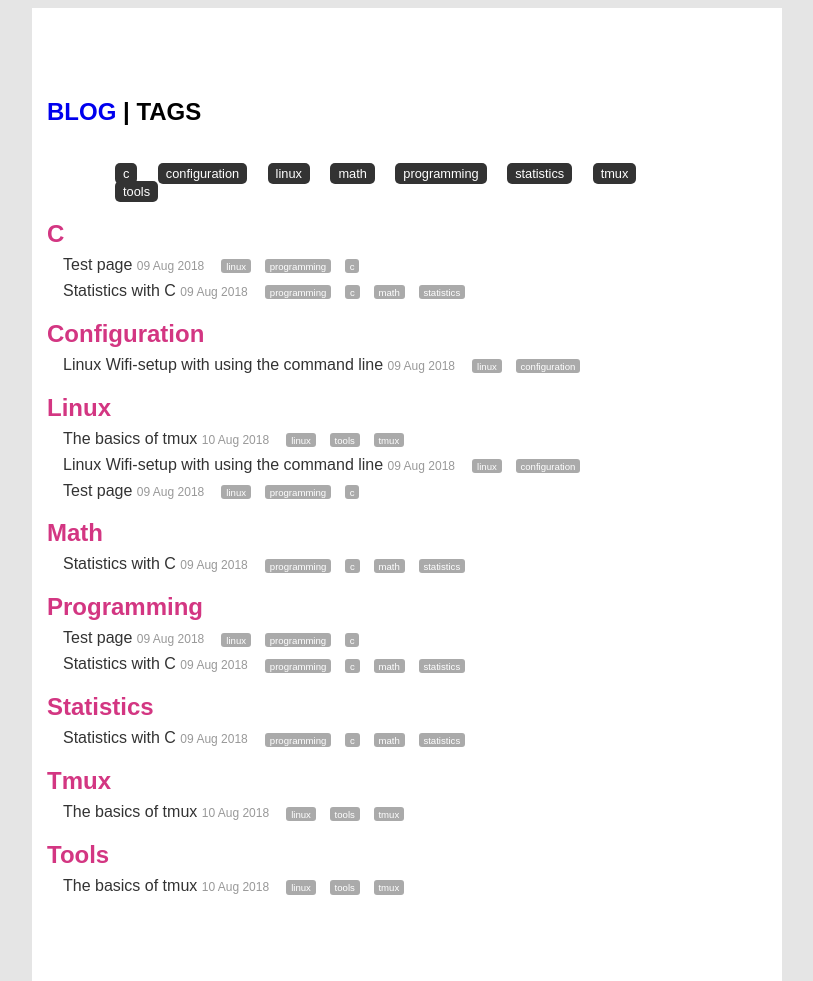
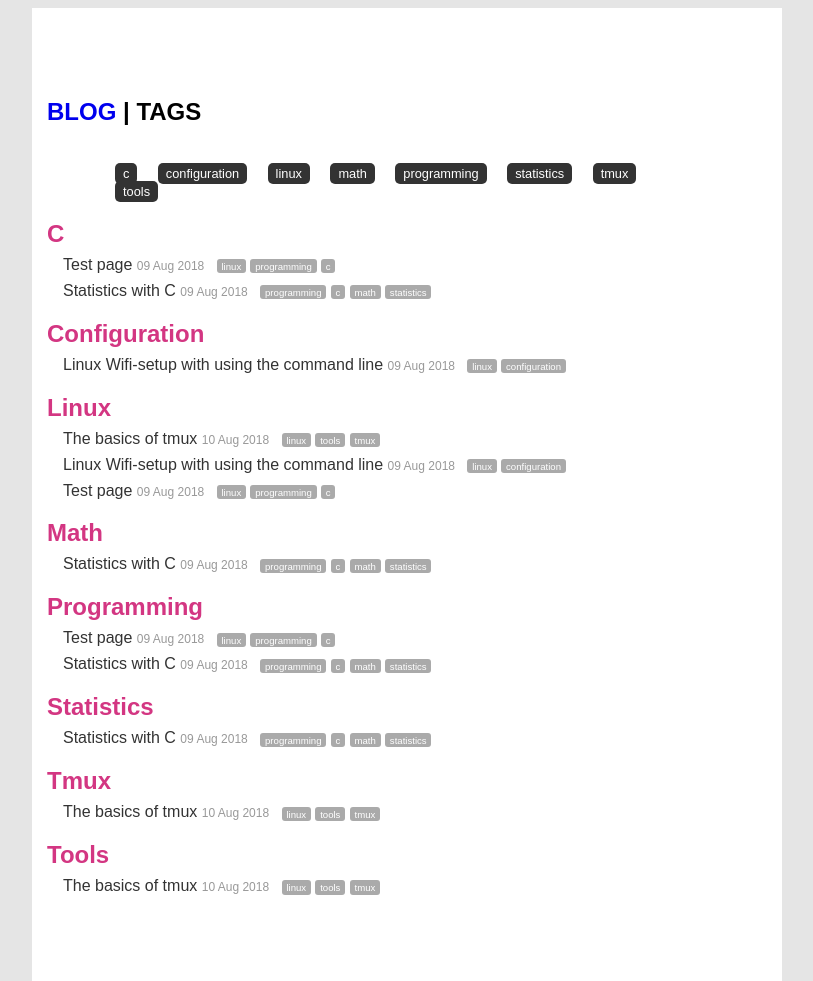
Before and after one commit to execas/execas.github.io, a Jekyll site: the page built from tags.html, in a window 1280 px wide. Shown: the whole page, without its empty margins (233-1046 px from the left). Built offline with Jekyll 4.4.1, drawn with Linux system fonts in a browser that asks for light colours.

Commit message:
Update execas.css

```diff
--- a/css/execas.css
+++ b/css/execas.css
@@ -122,8 +122,7 @@ list of matching posts beneath tag name header
 
 .tag-posts .tag-mark {
     padding: .1rem .3rem .1rem .3rem;
-    margin: .1rem .3rem .1rem .3rem;
-
+    margin: 0;
     font-size: 60%;
     border-radius: 3px;
     background: #aaaaaa;
```
